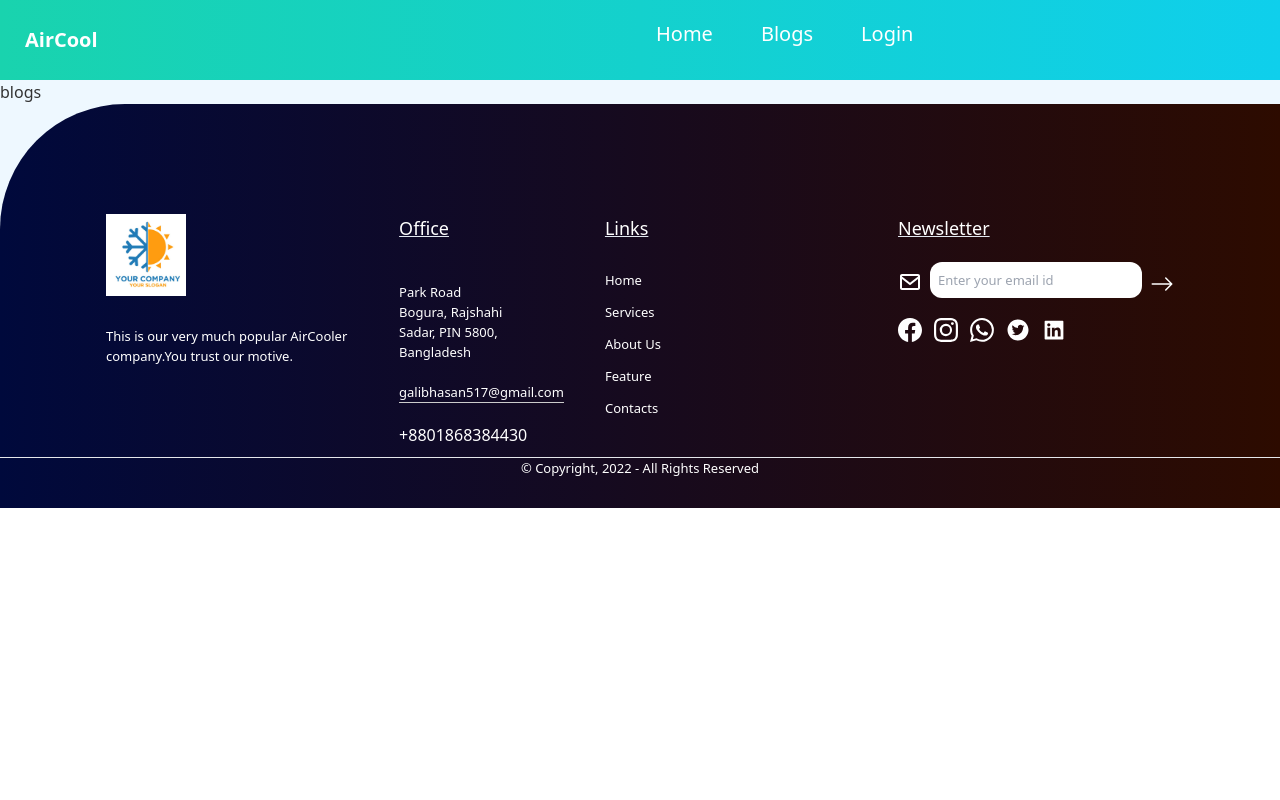
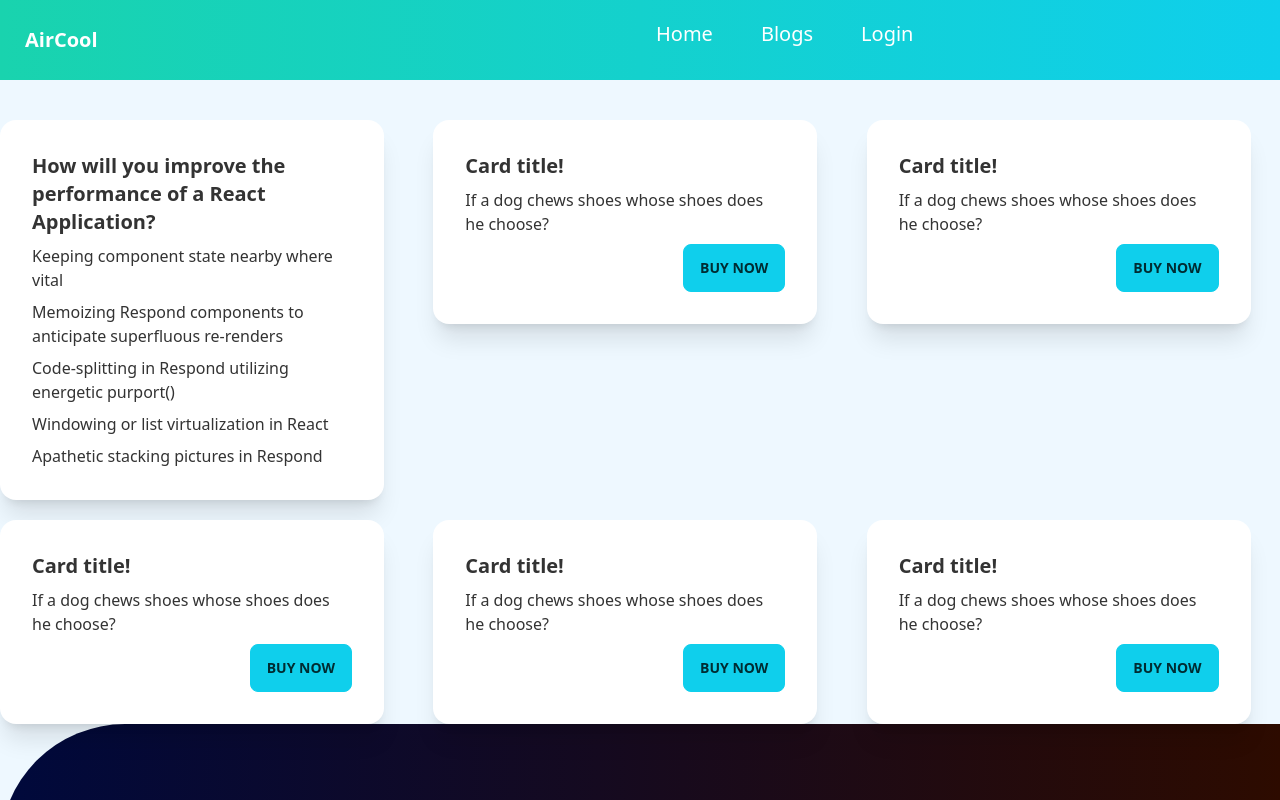
Before and after one commit to kausarahamed/assignment-12-clint, a React (Create React App) app: page /blogs in a window 1280 px wide. Shown: the top 800 px of the page. Built offline with nearby package versions, Linux system fonts and the light colour scheme; no server answers.

Commit message:
purches button work

```diff
--- a/package.json
+++ b/package.json
@@ -16,6 +16,7 @@
     "react-scripts": "5.0.1",
     "react-spinners": "^0.12.0",
     "react-toastify": "^9.0.1",
+    "sweetalert2": "^11.4.16",
     "web-vitals": "^2.1.4"
   },
   "scripts": {
--- a/src/components/Purchase.js
+++ b/src/components/Purchase.js
@@ -1,7 +1,9 @@
 import React, { useEffect, useState } from "react";
 import { useAuthState } from "react-firebase-hooks/auth";
 import { useParams } from "react-router-dom";
+import Swal from "sweetalert2";
 import auth from "../firebase.init";
+import Alart from "./Shared/Alart";
 
 const Purchase = () => {
   const { id } = useParams();
@@ -16,21 +18,24 @@ const Purchase = () => {
   // form
   const handleForm = (e) => {
     e.preventDefault();
-    const addQuantity = e.target.quantity.value;
     const name = e.target.name.value;
     const email = e.target.email.value;
     const number = e.target.number.value;
-    const newQuantity = quantity + +addQuantity;
+    const address = e.target.address.value;
+    const productQuantity = e.target.productQuantity.value;
+    const order = { name, email, number, address, productQuantity };
+    // console.log(order);
 
-    fetch(`https://intense-stream-06695.herokuapp.com/user/${id}`, {
-      method: "PUT",
+    fetch(`http://localhost:5000/order`, {
+      method: "post",
       headers: { "content-type": "application/json" },
-      body: JSON.stringify({ newQuantity }),
+      body: JSON.stringify({ order }),
     })
       .then((res) => res.json())
       .then((data) => {
-        if (data.modifiedCount > 0) {
-          alert("Quantity Added Successfully");
+        console.log(data);
+        if (data.insertedId) {
+          Swal.fire("Your Order is Confirmed. Please pay");
           e.target.reset();
         }
       });
@@ -49,9 +54,7 @@ const Purchase = () => {
             <h3 className="text-4xl font-serif italic text-center text-blue-500 font-bold pt-1">
               {name}
             </h3>
-            <div className="text-xl font-sans px-5 ">
-              {description.slice(0, 100)}
-            </div>
+            <div className="text-xl font-sans px-5 ">{description}</div>
             <div className="absolute bottom-0 w-full">
               <div className="text-xl font-sans px-5 ">
                 <span className="text-2xl">Price: $</span>
@@ -83,6 +86,7 @@ const Purchase = () => {
                 <input
                   type="text"
                   placeholder="Name"
+                  name="name"
                   class="input input-bordered"
                   value={user?.displayName}
                   disabled
@@ -94,6 +98,7 @@ const Purchase = () => {
                 </label>
                 <input
                   type="text"
+                  name="email"
                   placeholder="E-mail"
                   class="input input-bordered"
                   value={user?.email}
@@ -107,8 +112,9 @@ const Purchase = () => {
                 <input
                   type="number"
                   placeholder="Phone"
+                  name="number"
                   class="input input-bordered"
-                  // value={number}
+                  required
                 />
               </div>
               <div class="form-control">
@@ -119,7 +125,8 @@ const Purchase = () => {
                   type="text"
                   placeholder="Address"
                   class="input input-bordered"
-                  // value={address}
+                  name="address"
+                  required
                 />
               </div>
               <div class="form-control">
@@ -130,7 +137,8 @@ const Purchase = () => {
                   type="number"
                   placeholder="Quantity"
                   class="input input-bordered"
-                  // value={productQuantity}
+                  name="productQuantity"
+                  required
                 />
               </div>
 
--- /dev/null
+++ b/src/components/Shared/Alart.js
@@ -0,0 +1,26 @@
+import React from "react";
+
+const Alart = () => {
+  return (
+    <div class="alert alert-success shadow-lg">
+      <div>
+        <svg
+          xmlns="http://www.w3.org/2000/svg"
+          class="stroke-current flex-shrink-0 h-6 w-6"
+          fill="none"
+          viewBox="0 0 24 24"
+        >
+          <path
+            stroke-linecap="round"
+            stroke-linejoin="round"
+            stroke-width="2"
+            d="M9 12l2 2 4-4m6 2a9 9 0 11-18 0 9 9 0 0118 0z"
+          />
+        </svg>
+        <span>Your purchase has been confirmed!</span>
+      </div>
+    </div>
+  );
+};
+
+export default Alart;
--- a/src/components/Shared/Blogs.js
+++ b/src/components/Shared/Blogs.js
@@ -1,7 +1,81 @@
 import React from "react";
 
 const Blogs = () => {
-  return <div>blogs</div>;
+  return (
+    <div className="pt-10 grid md:grid-cols-3 gap-5 py10 ">
+      <div>
+        <div class="card w-96 bg-base-100 shadow-xl">
+          <div class="card-body">
+            <h2 class="card-title">
+              How will you improve the performance of a React Application?
+            </h2>
+            <p>Keeping component state nearby where vital</p>
+            <p>
+              Memoizing Respond components to anticipate superfluous re-renders
+            </p>
+            <p>Code-splitting in Respond utilizing energetic purport()</p>
+            <p>Windowing or list virtualization in React</p>
+            <p>Apathetic stacking pictures in Respond</p>
+          </div>
+        </div>
+      </div>
+      <div>
+        <div class="card w-96 bg-base-100 shadow-xl">
+          <div class="card-body">
+            <h2 class="card-title">Card title!</h2>
+            <p>If a dog chews shoes whose shoes does he choose?</p>
+            <div class="card-actions justify-end">
+              <button class="btn btn-primary">Buy Now</button>
+            </div>
+          </div>
+        </div>
+      </div>
+      <div>
+        <div class="card w-96 bg-base-100 shadow-xl">
+          <div class="card-body">
+            <h2 class="card-title">Card title!</h2>
+            <p>If a dog chews shoes whose shoes does he choose?</p>
+            <div class="card-actions justify-end">
+              <button class="btn btn-primary">Buy Now</button>
+            </div>
+          </div>
+        </div>
+      </div>
+      <div>
+        <div class="card w-96 bg-base-100 shadow-xl">
+          <div class="card-body">
+            <h2 class="card-title">Card title!</h2>
+            <p>If a dog chews shoes whose shoes does he choose?</p>
+            <div class="card-actions justify-end">
+              <button class="btn btn-primary">Buy Now</button>
+            </div>
+          </div>
+        </div>
+      </div>
+      <div>
+        <div class="card w-96 bg-base-100 shadow-xl">
+          <div class="card-body">
+            <h2 class="card-title">Card title!</h2>
+            <p>If a dog chews shoes whose shoes does he choose?</p>
+            <div class="card-actions justify-end">
+              <button class="btn btn-primary">Buy Now</button>
+            </div>
+          </div>
+        </div>
+      </div>
+      <div>
+        <div class="card w-96 bg-base-100 shadow-xl">
+          <div class="card-body">
+            <h2 class="card-title">Card title!</h2>
+            <p>If a dog chews shoes whose shoes does he choose?</p>
+            <div class="card-actions justify-end">
+              <button class="btn btn-primary">Buy Now</button>
+            </div>
+          </div>
+        </div>
+      </div>
+    </div>
+  );
 };
 
 export default Blogs;
```
Also changed, not shown: 1 other file (tests, documents, lock files or other folders).
